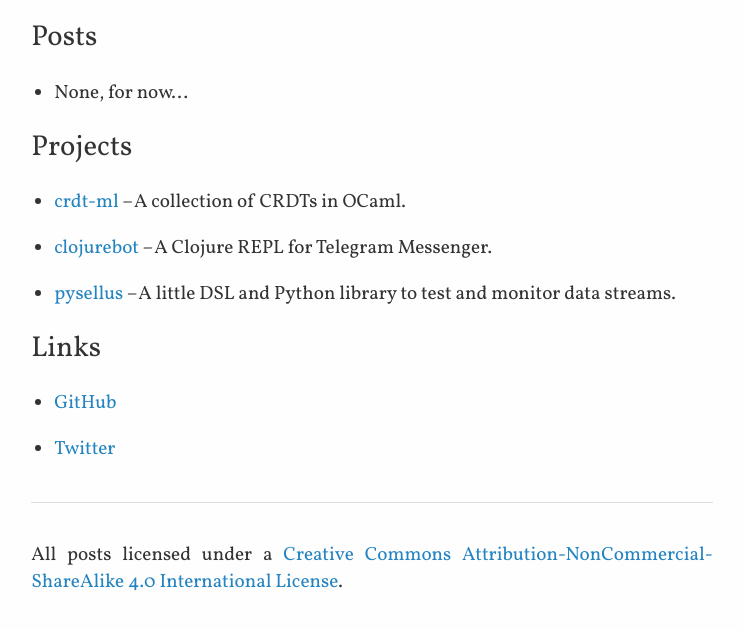
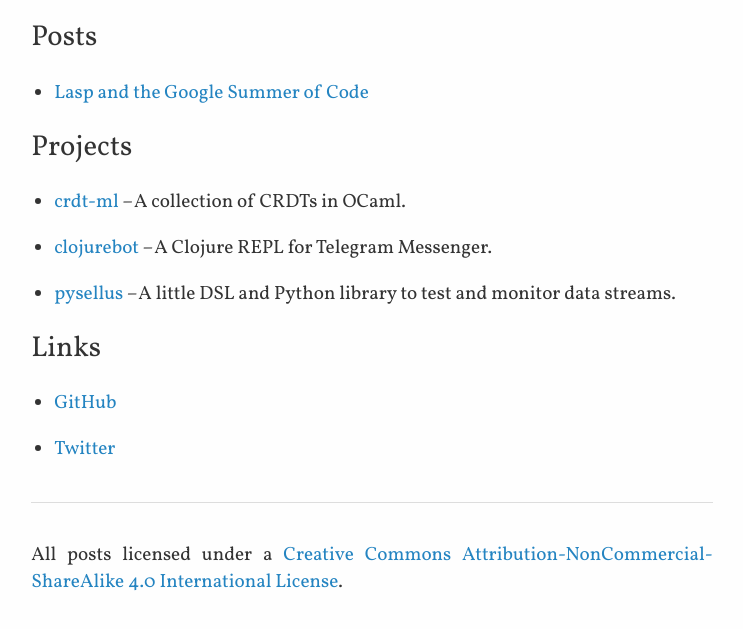
Before and after one commit to ergl/ergl.github.io, a plain HTML site: page index.html in a window 1280 px wide. Shown: the part 189-818 px from the top of the page, without its empty margins (268-1011 px from the left). Drawn offline with Linux system fonts and the light colour scheme.

Commit message:
List gsoc post

```diff
--- a/index.html
+++ b/index.html
@@ -131,7 +131,7 @@ in which I sometimes ramble about computer science and mathematics.</p>
 <h2 id="toc_1">Posts</h2>
 
 <ul>
-<li>None, for now...</li>
+<li><a href="./gsoc2016.html">Lasp and the Google Summer of Code</a></li>
 </ul>
 
 <h2 id="toc_2">Projects</h2>
```
